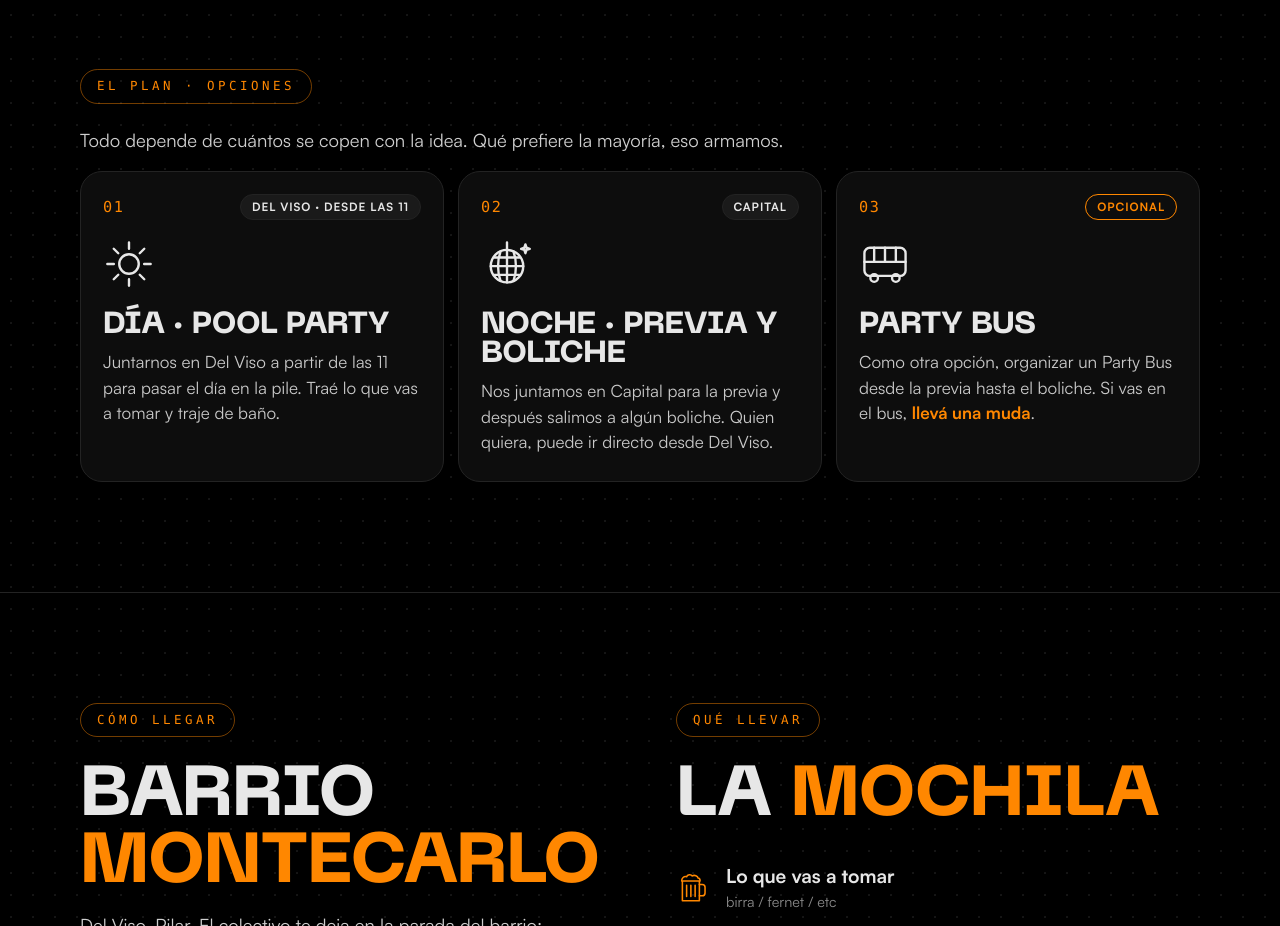
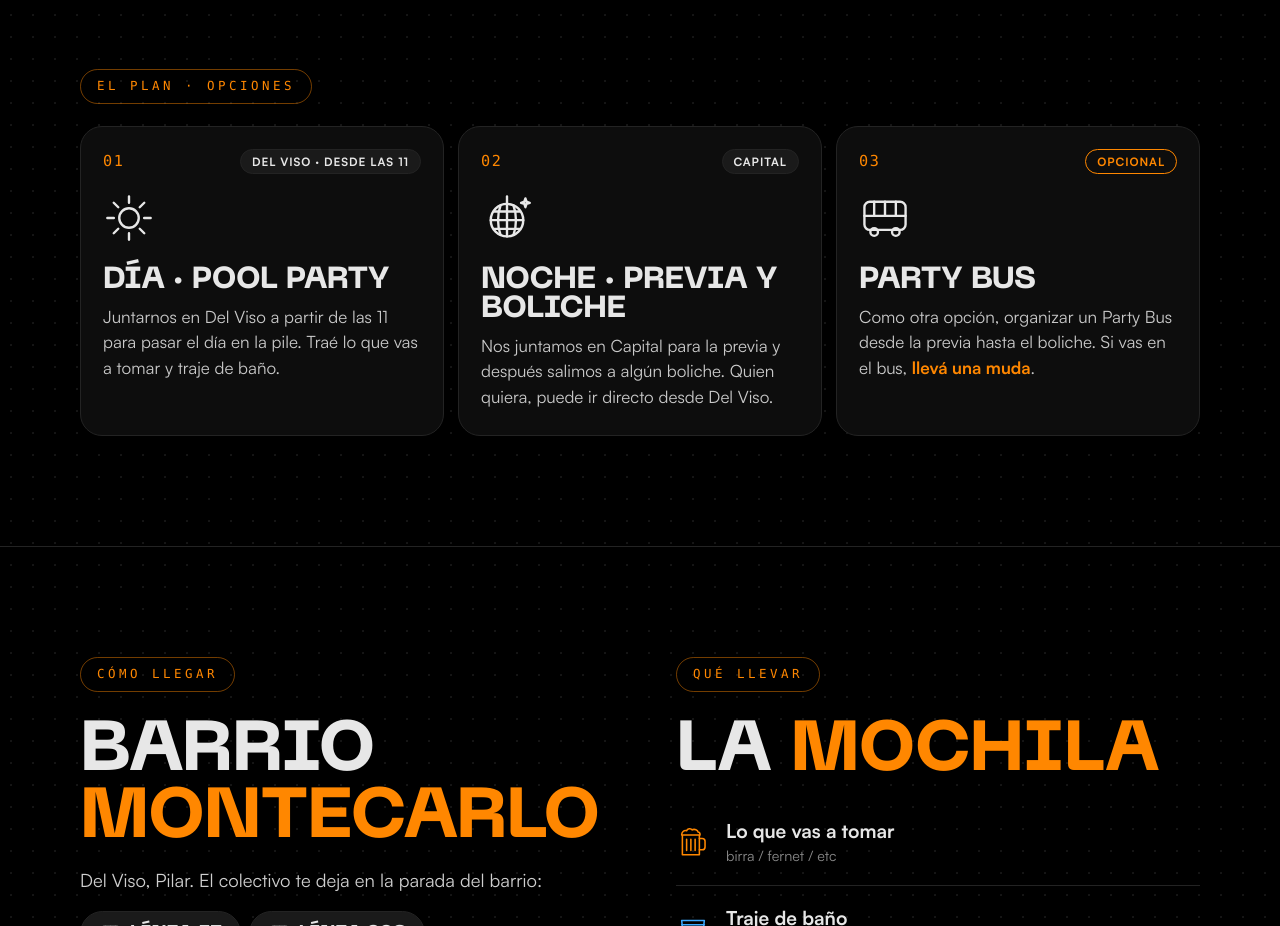
Before and after one commit to chechdebug/cumple-fran-guido-v2, a plain HTML site: page index.html in a window 1280 px wide. Shown: the part 920-1846 px from the top of the page. Drawn offline with Linux system fonts and the light colour scheme.

Commit message:
Quitar texto de aclaración del plan
Co-Authored-By: Claude Sonnet 5.5 <noreply@anthropic.com>

```diff
--- a/index.html
+++ b/index.html
@@ -70,7 +70,6 @@
     <section class="seccion" id="plan">
       <div class="contenedor">
         <p class="etiqueta">El plan · opciones</p>
-        <p class="texto-grande revela">Todo depende de cuántos se copen con la idea. Qué prefiere la mayoría, eso armamos.</p>
         <div class="tarjetas">
           <article class="tarjeta revela">
             <div class="tarjeta-top"><span class="num">01</span><span class="pill pill-chica">Del Viso · desde las 11</span></div>
```
